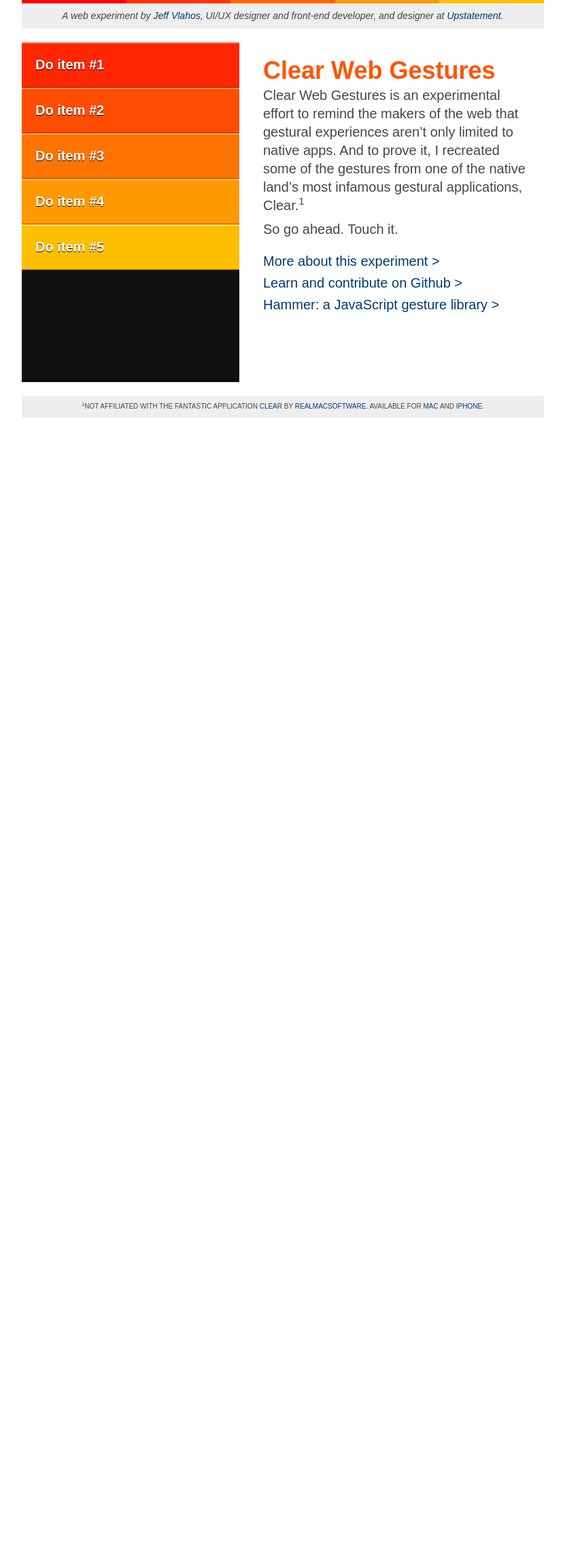
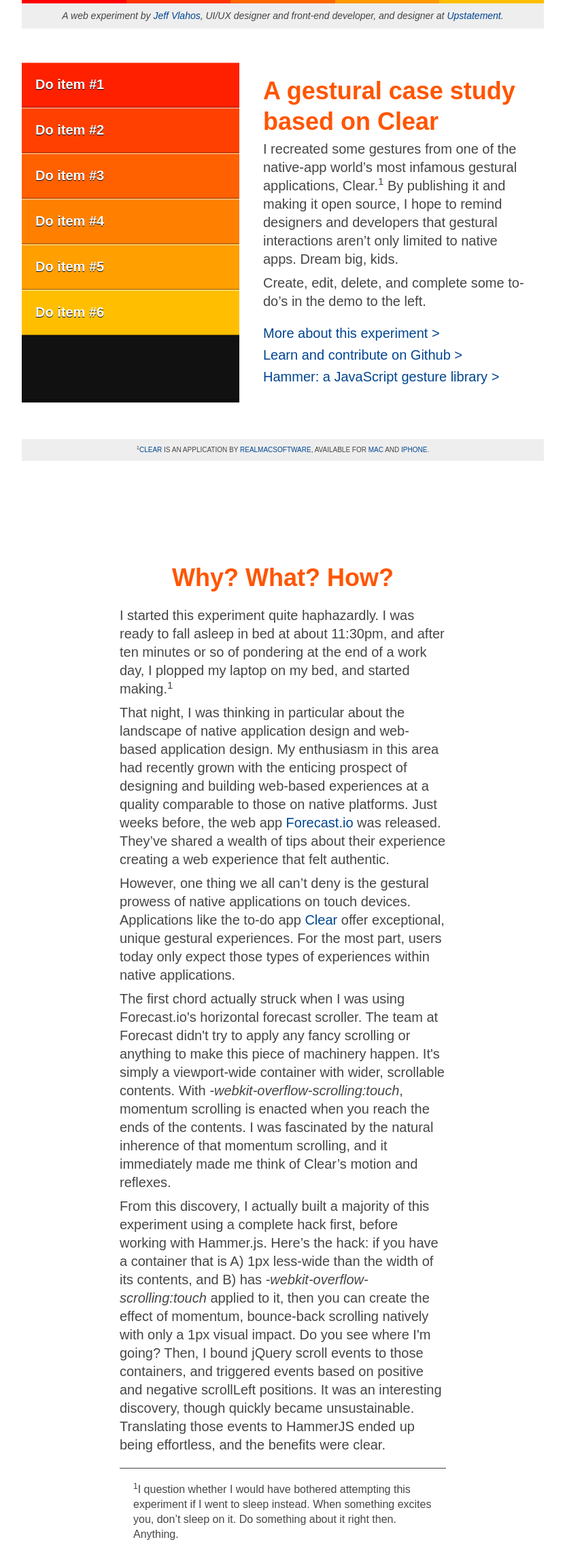
Before and after one commit to jvlahos/clear-web-gestures, a PHP site: page /_demo/index.html in a window 1280 px wide. Shown: the whole page at 68% size, without its empty margins (224-1055 px from the left). Before the commit the page ends 615 px from the top, so only its background shows below. Run offline with PHP 8.4, Linux system fonts and the light colour scheme; some libraries are stand-ins or nearby versions.

Commit message:
more demo work

```diff
--- a/_demo/_css/screen.css
+++ b/_demo/_css/screen.css
@@ -403,7 +403,7 @@
 }
 
 #main {
-  margin-top: 20px;
+  margin: 50px 0;
   *zoom: 1;
 }
 #main:after {
@@ -431,13 +431,14 @@
 }
 
 a {
-  color: #003976;
+  color: #004590;
 }
 
-h1 {
+h1, h2 {
   color: #ff5500;
   font-family: "freight-sans-pro", sans-serif;
   font-size: 36px;
+  margin-bottom: 5px;
 }
 
 p {
@@ -464,6 +465,24 @@
   padding: 10px 0;
   text-align: center;
   text-transform: uppercase;
+}
+
+#story {
+  margin: 75px auto 0 auto;
+  padding-top: 75px;
+  width: 480px;
+}
+#story h2 {
+  margin-bottom: 20px;
+  text-align: center;
+}
+
+.footnotes {
+  border-top: 1px solid #444444;
+  font-size: 16px;
+  line-height: 22px;
+  margin-top: 20px;
+  padding: 20px;
 }
 
 /* ============================================= */
--- a/_demo/_demosrc/_js/clear.js
+++ b/_demo/_demosrc/_js/clear.js
@@ -250,10 +250,10 @@
 	function updateColors(){
 		var hue;
 		var items = $('#mod .item-mod').not('.done').not('.check');
-		var itemsCount = items.length - 1;
+		var itemsCount = items.length;
 		if (itemsCount < 5) {  itemsCount = 5; }
 		items.each(function( index ){
-			hue = (45/itemsCount) * index;
+			hue = (45/itemsCount) * (index+1);
 			$(this).children('.item')
 				.css('background-color', 'hsl('+hue+',100%, 50%);')
 				.css('border-top-color', 'hsl('+hue+',100%, 70%);')
--- a/_demo/_demosrc/index.php
+++ b/_demo/_demosrc/index.php
@@ -16,7 +16,7 @@
 	</div>
 	<div id="mod" class="mod sortable">
 		<?php
-			$items = 5;
+			$items = 6;
 			for ($i=1; $i<=$items; $i++) {
 				$hue = (45 / $items)*$i;
 				echo '<div class="item-mod">';
--- a/_demo/_src/screen.scss
+++ b/_demo/_src/screen.scss
@@ -68,7 +68,7 @@
 }
 
 #main {
-	margin-top: 20px;
+	margin: 50px 0;
 	@include pie-clearfix;
 }
 
@@ -91,13 +91,14 @@
 }
 
 a {
-	color: rgb(0, 57, 118);
+	color: lighten(rgb(0, 57, 118), 5%);
 }
 
-h1 {
+h1, h2 {
 	color: hsl(20, 100%, 50%);
 	font-family: "freight-sans-pro", sans-serif;
 	font-size: 36px;
+	margin-bottom: 5px;
 }
 
 p {
@@ -126,6 +127,25 @@
 	text-transform: uppercase;
 }
 
+
+#story {
+	margin: 75px auto 0 auto;
+	padding-top: 75px;
+	width: 480px;
+	h2 {
+		margin-bottom: 20px;
+		text-align: center;
+	}
+}
+
+.footnotes {
+	border-top: 1px solid #444444;
+	font-size: 16px;
+	line-height: 22px;
+	margin-top: 20px;
+	padding: 20px;
+}
+
 /* ============================================= */
 /*	Print Styles
 	Inline to avoid required HTTP connection     */
--- a/_demo/index.html
+++ b/_demo/index.html
@@ -7,7 +7,7 @@
 	<meta charset="utf-8">
 	<meta http-equiv="X-UA-Compatible" content="IE=edge,chrome=1">
 
-	<title></title>
+	<title>Clear for Web: A gestural case study | Jeff Vlahos</title>
 	<meta name="description" content="">
 	<meta name="author" content="">
 
@@ -16,8 +16,6 @@
 	<link rel="shortcut icon" href="favicon.ico">
 
 	<link rel="stylesheet" href="_css/screen.css">
-
-	<script type="text/javascript" src="_js/libs/modernizr-2.6.1.min.js"></script>
 
 	<script type="text/javascript" src="//use.typekit.net/rof2tuj.js"></script>
 <script type="text/javascript">try{Typekit.load();}catch(e){}</script>
@@ -33,15 +31,16 @@
 	<section id="main" role="main">
 		<article id="demo">
 			<iframe src="_demosrc/index.php"></iframe>
+			Click + drag incomplete items to the right to complete them. Click + drag complete items to the right to uncomplete them. Click + drag items to the left to delete them. Pull down
 		</article>
 		<article id="intro">
-			<h1>Clear Web Gestures</h1>
-			<p>Clear Web Gestures is an experimental effort to remind the makers of the web that gestural experiences aren&rsquo;t only limited to native apps. And to prove it, I recreated some of the gestures from one of the native land&rsquo;s most infamous gestural applications, Clear.<sup>1</sup></p>
-			<p>So go ahead. Touch it.</p>
+			<h1>A gestural case study based on Clear</h1>
+			<p>I recreated some gestures from one of the native-app world&rsquo;s most infamous gestural applications, Clear.<sup>1</sup> By publishing it and making it open source, I hope to remind designers and developers that gestural interactions aren&rsquo;t only limited to native apps. Dream big, kids.</p>
+			<p>Create, edit, delete, and complete some to-do&rsquo;s in the demo to the left.</p>
 			<p id="links">
-				<a href="#">More about this experiment &gt;</a>
-				<a href="#GITHUB">Learn and contribute on Github &gt;</a>
-				<a href="#HAMMERJS">Hammer: a JavaScript gesture library &gt;</a>
+				<a href="#story">More about this experiment &gt;</a>
+				<a href="https://github.com/jvlahos/clear-web-gestures">Learn and contribute on Github &gt;</a>
+				<a href="http://eightmedia.github.io/hammer.js/">Hammer: a JavaScript gesture library &gt;</a>
 			</p>
 			<p id="share">
 			</p>
@@ -49,8 +48,26 @@
 	</section>
 
 	<footer>
-		<sup>1</sup>Not affiliated with the fantastic application <a href="#">Clear</a> by <a href="#">RealMacSoftware</a>. Available for <a href="#">Mac</a> and <a href="#">iPhone</a>.
+		<sup>1</sup><a href="http://www.realmacsoftware.com/clear/">Clear</a> is an application by <a href="http://www.realmacsoftware.com/">RealMacSoftware</a>, available for <a href="http://www.realmacsoftware.com/redirects/clear-mac/appstore">Mac</a> and <a href="http://www.realmacsoftware.com/redirects/clear/appstore">iPhone</a>.
 	</footer>
+
+	<section id="story" name="story">
+		<h2>Why? What? How?</h2>
+		<p>I started this experiment quite haphazardly. I was ready to fall asleep in bed at about 11:30pm, and after ten minutes or so of pondering at the end of a work day, I plopped my laptop on my bed, and started making.<sup>1</sup></p>
+
+		<p>That night, I was thinking in particular about the landscape of native application design and web-based application design. My enthusiasm in this area had recently grown with the enticing prospect of designing and building web-based experiences at a quality comparable to those on native platforms. Just weeks before, the web app <a href="http://forecast.io">Forecast.io</a> was released. They’ve shared a wealth of tips about their experience creating a web experience that felt authentic.</p>
+
+		<p>However, one thing we all can’t deny is the gestural prowess of native applications on touch devices. Applications like the to-do app <a href="http://www.realmacsoftware.com/clear/">Clear</a> offer exceptional, unique gestural experiences. For the most part, users today only expect those types of experiences within native applications.</p>
+
+		<p>The first chord actually struck when I was using Forecast.io's horizontal forecast scroller. The team at Forecast didn't try to apply any fancy scrolling or anything to make this piece of machinery happen. It's simply a viewport-wide container with wider, scrollable contents. With <em>-webkit-overflow-scrolling:touch</em>, momentum scrolling is enacted when you reach the ends of the contents. I was fascinated by the natural inherence of that momentum scrolling, and it immediately made me think of Clear&rsquo;s motion and reflexes.</p>
+
+		<p>From this discovery, I actually built a majority of this experiment using a complete hack first, before working with Hammer.js. Here&rsquo;s the hack: if you have a container that is A) 1px less-wide than the width of its contents, and B) has <em>-webkit-overflow-scrolling:touch</em> applied to it, then you can create the effect of momentum, bounce-back scrolling natively with only a 1px visual impact. Do you see where I'm going? Then, I bound jQuery scroll events to those containers, and triggered events based on positive and negative scrollLeft positions. It was an interesting discovery, though quickly became unsustainable. Translating those events to HammerJS ended up being effortless, and the benefits were clear.</p>
+
+
+
+		<p class="footnotes"><sup>1</sup>I question whether I would have bothered attempting this experiment if I went to sleep instead. When something excites you, don’t sleep on it. Do something about it right then. Anything.
+		</p>
+	</section>
 
 <script src="https://ajax.googleapis.com/ajax/libs/jquery/1.10.1/jquery.min.js"></script>
 
```
